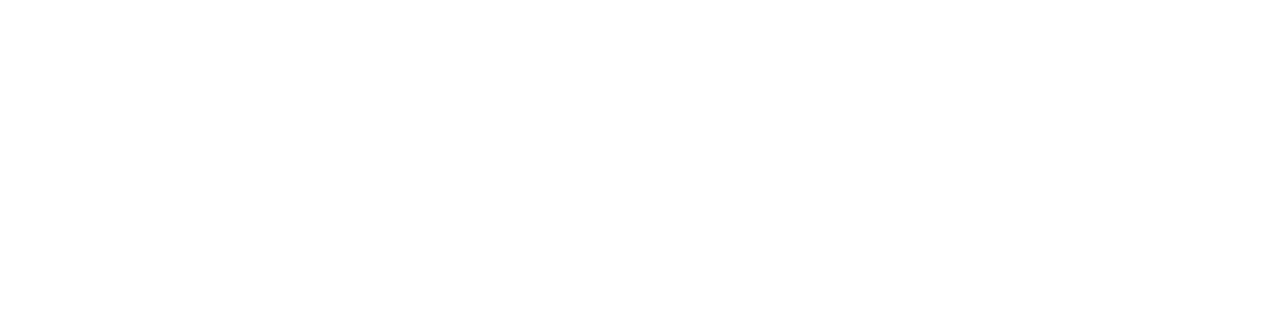
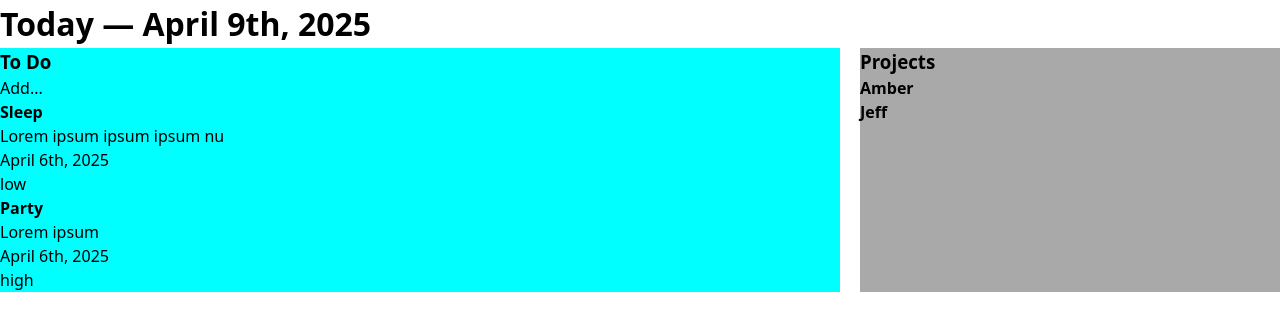
Before and after one commit to gushags/todo, a website built with webpack: page src/template.html in a window 1280 px wide. Built offline with nearby package versions, Linux system fonts and the light colour scheme.

Commit message:
Create display logic and confirm working DOM

```diff
--- a/src/css-reset-josh.css
+++ b/src/css-reset-josh.css
@@ -11,6 +11,7 @@
 
 * {
   margin: 0;
+  padding: 0;
   font-family: system-ui, -apple-system, BlinkMacSystemFont, "Segoe UI", Roboto,
     Oxygen, Ubuntu, Cantarell, "Open Sans", "Helvetica Neue", sans-serif;
 }
--- a/src/index.js
+++ b/src/index.js
@@ -8,6 +8,7 @@ import "./styles.css";
 
 import { Projects } from "./projects.js";
 import { storageAvailable, assignToDoByProject } from "./localstorage.js";
+import { renderProjects, renderToday } from "./ui.js";
 
 // Use this to check if a session is already running, i.e., there is data in localstorage
 if (storageAvailable("localStorage")) {
@@ -15,7 +16,8 @@ if (storageAvailable("localStorage")) {
   if (localStorage.length > 0) {
     console.log("You already have data.");
     let currProjectsToDos = assignToDoByProject();
-    console.log(currProjectsToDos);
+    renderToday(currProjectsToDos);
+    renderProjects(currProjectsToDos);
   } else {
     // nothing is in storage yet
     let allProjects = new Projects();
@@ -26,31 +28,36 @@ if (storageAvailable("localStorage")) {
     today.newToDo(
       "Party",
       "Lorem ipsum",
-      null,
+      "high",
+      "Sun Apr 06 2025 08:19:12 GMT-0700"
+    );
+    today.newToDo(
+      "Sleep",
+      "Lorem ipsum ipsum ipsum nu",
+      "low",
       "Sun Apr 06 2025 08:19:12 GMT-0700"
     );
     jeff.newToDo(
       "Party",
       "Lorem ipsum",
-      null,
+      "mid",
       "Sun Apr 06 2025 08:19:12 GMT-0700"
     );
     jeff.newToDo(
       "Jump",
       "Lorem ipsum",
-      null,
+      "low",
       "Sun Apr 06 2025 08:19:12 GMT-0700"
     );
     amber.newToDo(
       "Dog",
       "Lorem ipsum",
-      null,
+      "high",
       "Sun Apr 06 2025 08:19:12 GMT-0700"
     );
-
-    console.log(today);
-    console.log(jeff);
-    console.log(amber);
+    let currProjectsToDos = assignToDoByProject();
+    renderToday(currProjectsToDos);
+    renderProjects(currProjectsToDos);
   }
 } else {
   alert(
--- a/src/localstorage.js
+++ b/src/localstorage.js
@@ -49,7 +49,7 @@ function getStorageByType(t) {
   }
 }
 
-// Create initial state on second visit and beyond
+// Always populate DOM from localstorage
 export function assignToDoByProject() {
   const storedProjects = getStorageByType("project");
   const allProjects = assembleProjects(storedProjects);
--- a/src/projects.js
+++ b/src/projects.js
@@ -10,6 +10,9 @@ class Project {
     this.id = generateID();
     this.createdDate = generateDate();
     this.dueDate = dueDate;
+    this.complete = false;
+    this.isDueSoon = isDueSoon(this.dueDate);
+    this.isToday = isToday(this.dueDate);
     this.todos = [];
   }
 
--- a/src/styles.css
+++ b/src/styles.css
@@ -1 +1,35 @@
 /* styles.css */
+main {
+  display: flex;
+  flex-direction: row;
+  gap: 20px;
+}
+
+#today {
+  background-color: aqua;
+  width: 50%;
+  flex: 2;
+}
+
+#project-display {
+  background-color: greenyellow;
+  flex: 2;
+}
+
+.display-none {
+  display: none;
+}
+
+#projects {
+  background-color: darkgray;
+  width: 25%;
+  flex: 1;
+}
+
+.todo {
+  /* Hold for today todos css */
+}
+
+.project {
+  /* Hold for projects css */
+}
--- a/src/template.html
+++ b/src/template.html
@@ -3,7 +3,19 @@
   <head>
     <meta charset="UTF-8" />
     <meta name="viewport" content="width=device-width, initial-scale=1.0" />
-    <title>Document</title>
+    <title>ToDo Today</title>
   </head>
-  <body></body>
+  <body>
+    <h1>Today — April 9th, 2025</h1>
+    <main>
+      <div id="today">
+        <h3>To Do</h3>
+        <p>Add...</p>
+      </div>
+      <div id="project-display" class="display-none"></div>
+      <div id="projects">
+        <h3>Projects</h3>
+      </div>
+    </main>
+  </body>
 </html>
--- /dev/null
+++ b/src/ui.js
@@ -0,0 +1,110 @@
+/* ui.js */
+import { format } from "date-fns";
+
+const TODAY = "today";
+
+export function renderToday(stored) {
+  // render ui
+  const today = document.querySelector("#today");
+  let ul = document.createElement("ul");
+  today.appendChild(ul);
+  // display Today ToDos in #today
+  for (let i = 0; i < stored.length; i++) {
+    if (stored[i].name === TODAY || stored[i].isToday) {
+      for (let j = 0; j < stored[i].todos.length; j++) {
+        let ol = document.createElement("ol");
+        let h4 = document.createElement("h4");
+        let desc = document.createElement("p");
+        let date = document.createElement("p");
+        let priority = document.createElement("p");
+        ol.classList.add("todo");
+        ol.dataset.id = stored[i].todos[j].id;
+        ol.dataset.isDueSoon = stored[i].todos[j].isDueSoon;
+        ol.dataset.isToday = stored[i].todos[j].isToday;
+        ol.dataset.complete = stored[i].todos[j].complete;
+        h4.textContent = stored[i].todos[j].title;
+        desc.textContent = stored[i].todos[j].description;
+        date.textContent = format(stored[i].todos[j].dueDate, "PPP");
+        priority.textContent = stored[i].todos[j].priority;
+
+        ul.appendChild(ol);
+        ol.appendChild(h4);
+        ol.appendChild(desc);
+        ol.appendChild(date);
+        ol.appendChild(priority);
+      }
+    }
+  }
+}
+
+export function renderProjects(stored) {
+  // render ui
+  const projects = document.querySelector("#projects");
+  let ul = document.createElement("ul");
+  projects.appendChild(ul);
+  // display projects in #projects
+  for (let i = 0; i < stored.length; i++) {
+    if (stored[i].name !== TODAY) {
+      let ol = document.createElement("ol");
+      let h4 = document.createElement("h4");
+      let date = document.createElement("p");
+      ol.classList.add("project");
+      ol.dataset.id = stored[i].id;
+      ol.dataset.isDueSoon = stored[i].isDueSoon;
+      ol.dataset.isToday = stored[i].isToday;
+      ol.dataset.complete = stored[i].complete;
+      h4.textContent = stored[i].name;
+      date.textContent = stored[i].dueDate;
+
+      ul.appendChild(ol);
+      ol.appendChild(h4);
+      ol.appendChild(date);
+
+      // Add listener to populate projects's todos in #project-display
+      ol.addEventListener("click", () => {
+        displayProjectToDos(stored[i]);
+      });
+    }
+  }
+}
+
+function displayProjectToDos(project) {
+  const projectDisplay = document.querySelector("#project-display");
+  projectDisplay.classList.remove("display-none");
+  projectDisplay.replaceChildren(); // Clear existing project todos
+  let ul = document.createElement("ul");
+  let h3 = document.createElement("h3");
+  h3.textContent = project.name;
+  // Add listener to close todos by clicking on title
+  h3.addEventListener("click", () => {
+    projectDisplay.classList.toggle("display-none");
+  });
+  projectDisplay.appendChild(ul);
+  ul.appendChild(h3);
+  for (let i = 0; i < project.todos.length; i++) {
+    let ol = document.createElement("ol");
+    let h4 = document.createElement("h4");
+    let desc = document.createElement("p");
+    let date = document.createElement("p");
+    let priority = document.createElement("p");
+    ol.classList.add("todo");
+    ol.dataset.id = project.todos[i].id;
+    ol.dataset.isDueSoon = project.todos[i].isDueSoon;
+    ol.dataset.isToday = project.todos[i].isToday;
+    ol.dataset.complete = project.todos[i].complete;
+    h4.textContent = project.todos[i].title;
+    desc.textContent = project.todos[i].description;
+    date.textContent = format(project.todos[i].dueDate, "PPP");
+    priority.textContent = project.todos[i].priority;
+
+    ul.appendChild(ol);
+    ol.appendChild(h4);
+    ol.appendChild(desc);
+    ol.appendChild(date);
+    ol.appendChild(priority);
+  }
+}
+
+export function updateUI() {
+  // update UI
+}
```
